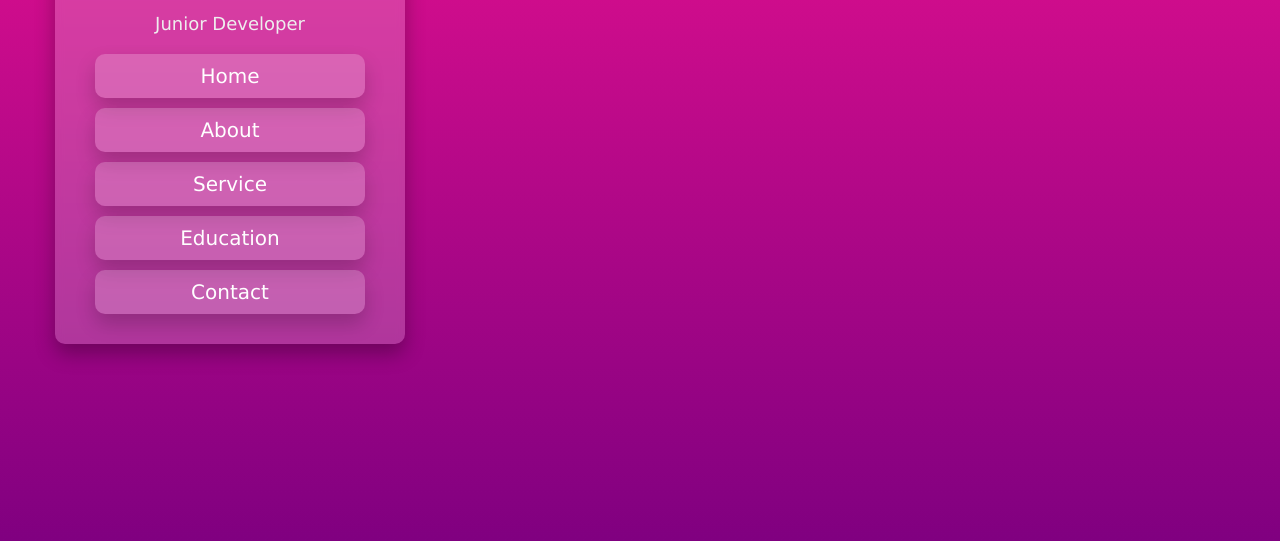
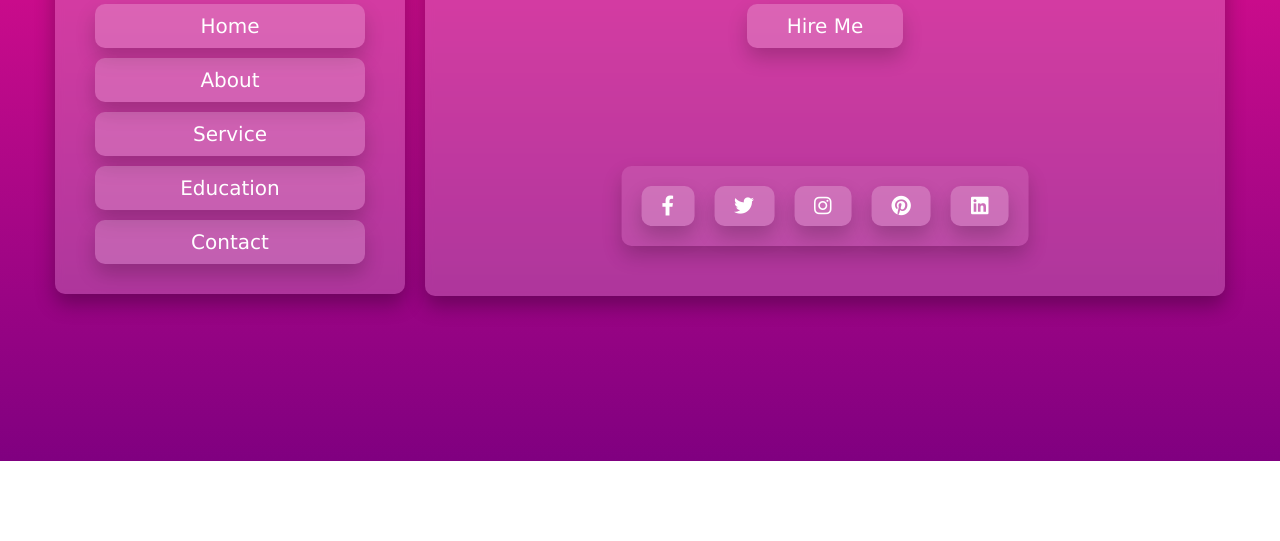
Before and after one commit to SKopoloza895/cv, a plain HTML site: page index.html in a window 1280 px wide. Shown: the part 339-880 px from the top of the page. After the commit the page ends 800 px from the top, so only its background shows below. Drawn offline with nearby package versions, Linux system fonts and the light colour scheme.

Commit message:
create a home section success

```diff
--- a/index.html
+++ b/index.html
@@ -16,7 +16,7 @@
         <div class="user">
             <img src="images/Picture of Siyanda.png" alt="">
             <h3 class="name">Siyanda Kopolo</h3>
-            <p class="post">Junior developer</p>
+            <p class="post">Front End developer</p>
         </div>
 
         <nav class="navbar">
@@ -30,5 +30,37 @@
         </nav>
     </header>
     <!-- Header section End -->
+
+    <!-- content section start -->
+    <div class="container">
+        <section class="home" id="home">
+            <h3>Hi there...</h3>
+            <h3 class="name">my name is <span>siyanda kopolo</span></h3>
+            <h3 class="post">i am a <span class="typing-text">junior developer</span></h3>
+            <a href="#"><button class="btn">hire me</button></a>
+
+            <div class="share">
+                <a href="#" class="fab fa-facebook-f"></a>
+                <a href="#" class="fab fa-twitter"></a>
+                <a href="#" class="fab fa-instagram"></a>
+                <a href="#" class="fab fa-pinterest"></a>
+                <a href="#" class="fab fa-linkedin"></a>
+            </div>
+        </section>
+    </div>
+    <!-- content section end -->
+
+    <!-- Type.js CDN link -->
+    <script src="https://cdnjs.cloudflare.com/ajax/libs/typed.js/2.0.12/typed.min.js"></script>
+
+    <script>
+        var type = new Typed ('.typing-text',{
+            strings: ['','front end developer','graphic designer','junior developer' ],
+            typeSpeed: 120,
+            loop:true
+        });
+    </script>
+
+
 </body>
 </html>
--- a/style.css
+++ b/style.css
@@ -8,7 +8,7 @@
     border: none;
     text-decoration: none;
     font-weight: normal;
-    transition: all .2s linear;
+    /* transition: all .2s linear; */
 }
 html{
     font-size: 62.5%;
@@ -16,12 +16,27 @@ html{
 }
 body{
     overflow: hidden;
-    min-height: 110vh;
+    min-height: 100vh;
     display: flex;
     align-items: flex-start;
     justify-content: space-between;
     background: linear-gradient(deeppink, purple);
     padding: 5.5rem;
+}
+.btn{
+    font-size: 2rem;
+    padding: 1rem 4rem;                                    /* from 7rem 4rem change to padding: 1rem 4rem; */
+    background: rgba(255, 255, 255, .2);
+    color: #fff;
+    border-radius: 1rem;
+    box-shadow: 0 1rem 2rem rgba(0, 0, 0, .2);
+    margin-top: 1rem;
+    cursor: pointer;
+    transition: .2s linear;
+}
+.btn:hover{
+    background: rgba(255, 255, 255, .5);
+    color: #555;
 }
 header{
     width: 35rem;
@@ -46,7 +61,7 @@ header .user img{
 header .user .name{
     font-size: 3rem;
     color: #fff;
-    padding: 3rem 0;                     /* 5rem 0 to 3rem  0 */
+    padding: 0.5rem 0;                     /* 5rem 0 to 0.5rem  0 */
 
 }
 header .user .post{
@@ -69,9 +84,71 @@ header .navbar ul li a{
     background: rgba(255, 255, 255, .2);
     box-shadow: 0 1rem 2rem rgba(0, 0, 0, .2);
     border-radius: 1rem;
+    transition: all .2s linear;
 }
 header .navbar ul li a:hover{
     background: rgba(255, 255, 255, .5);
     color: #555;
     transition: none;
 }
+
+.container{
+    width: 80rem;
+    height: 58rem;
+    background: rgba(255, 255, 255, .2);
+    box-shadow: 0 1rem 2rem rgba(0, 0, 0, .3);
+    backdrop-filter: blur(.4rem);
+    /* text-align: center; */
+    /* padding: 1rem; */
+    border-radius: 1rem;
+    overflow: hidden;
+}
+.home{
+    min-height: 100%;
+    display: flex;
+    align-items: center;
+    justify-content: center;
+    flex-flow: column;
+    position: relative;
+    padding-bottom: 10rem;
+}
+.home h3{
+    font-size: 2.5rem;
+    font-weight: lighter;
+    color: #eee;
+}
+.home .name span{
+    font-size: 4rem;
+    color: #fff;
+}
+.home .post{
+    padding: 1rem 0;
+}
+.home .post span{
+    font-size: 3rem;
+    color: #fff;
+}
+.home .share{
+    position: absolute;
+    left: 50%; bottom: 5rem;
+    transform: translateX(-50%);
+    display: flex;
+    padding: 1rem;
+    border-radius: 1rem;
+    background: rgba(255,255,255,.1);
+    box-shadow: 0 1rem 2rem rgba(0, 0, 0, .2);
+    transition: .2s linear;
+}
+.home .share a{
+    background: rgba(255,255,255,.2);
+    box-shadow: 0 1rem 2rem rgba(0, 0, 0, .2);
+    padding: 1rem 2rem;
+    margin: 1rem;
+    color: #fff;
+    font-size: 2rem;
+    border-radius: 1rem;
+}
+.home .share a:hover{
+    background: rgba(255, 255, 255, .5);
+    color: #555;
+}
```
